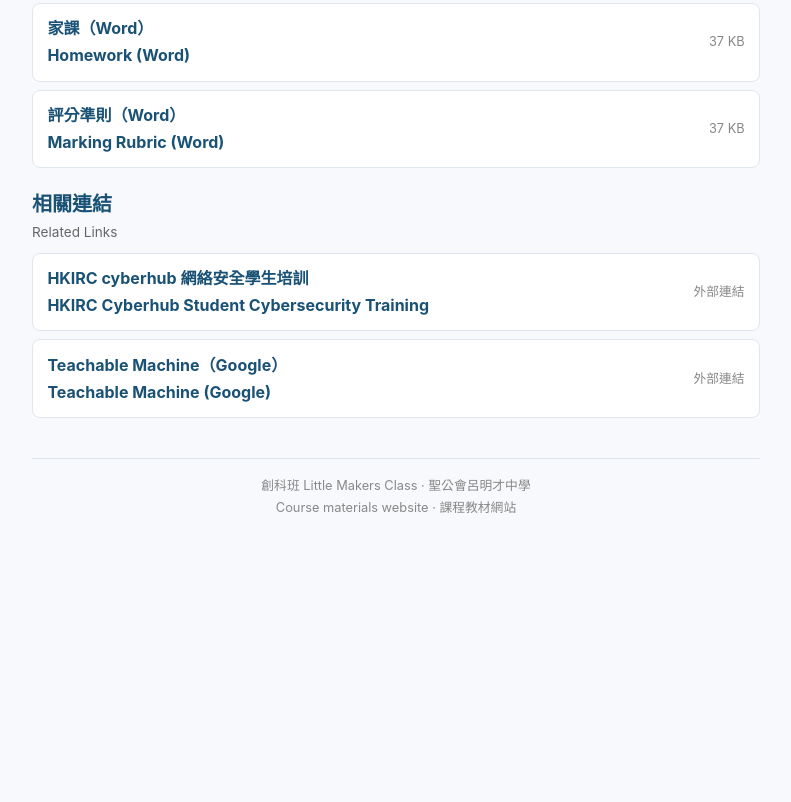
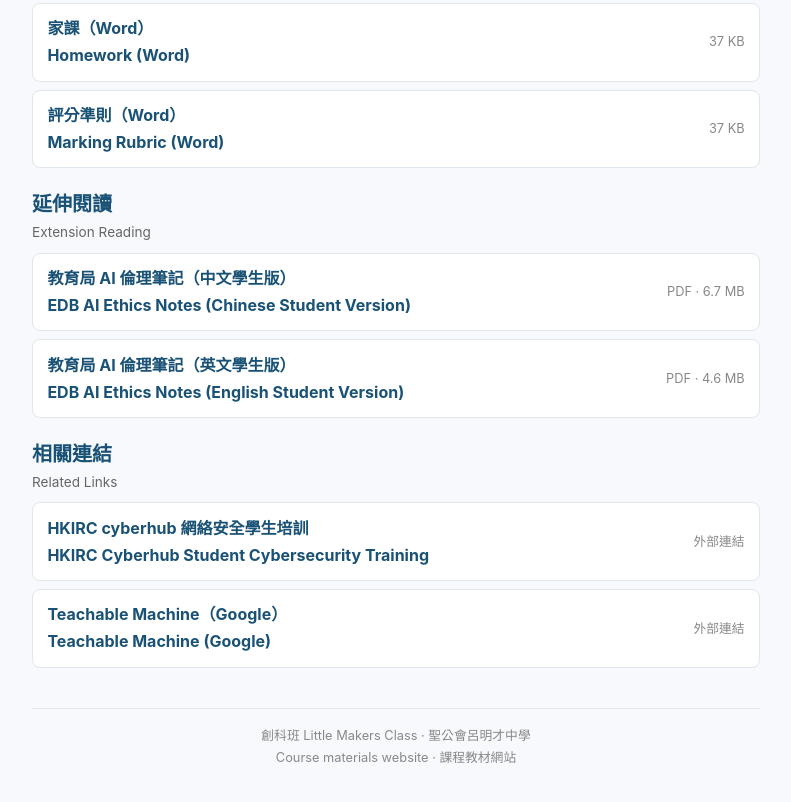
Before and after one commit to wylo-jpg/little-makers-classes, a plain HTML site: page lesson-s2-18.html in a window 1280 px wide. Shown: the part 765-1567 px from the top of the page, without its empty margins (244-1035 px from the left). Before the commit the page ends 1332 px from the top, so only its background shows below. Drawn offline with Linux system fonts and the light colour scheme.

Commit message:
Add files via upload

```diff
--- a/lesson-s2-18.html
+++ b/lesson-s2-18.html
@@ -18,7 +18,7 @@
 <div class="meta">單元 4：AI 進階與倫理深化 · Unit 4: Advanced AI &amp; Ethics</div><a class="sim-btn" href="sim-s2-l18.html">🎮 互動模擬 <span class="en">Interactive Simulation</span></a></div>
 <h2>教材下載 <span class="en">Download Materials</span></h2>
 <div class="file"><a href="S2/s2-l18-student-notes.docx" download>學生筆記（Word）<br><span class="en">Student Notes (Word)</span></a><span class="size">42 KB</span></div><div class="file"><a href="S2/s2-l18-student-notes.pptx" download>學生筆記（簡報）<br><span class="en">Student Notes (Slides)</span></a><span class="size">43 KB</span></div><div class="file"><a href="S2/s2-l18-teacher-notes.docx" download>教師筆記（Word）<br><span class="en">Teacher Notes (Word)</span></a><span class="size">41 KB</span></div><div class="file"><a href="S2/s2-l18-homework.docx" download>家課（Word）<br><span class="en">Homework (Word)</span></a><span class="size">37 KB</span></div><div class="file"><a href="S2/s2-l18-rubric.docx" download>評分準則（Word）<br><span class="en">Marking Rubric (Word)</span></a><span class="size">37 KB</span></div>
-<h2>相關連結 <span class="en">Related Links</span></h2><div class="file"><a class="ext" href="https://cyberhub.hk/tc/student-training" target="_blank" rel="noopener">HKIRC cyberhub 網絡安全學生培訓<br><span class="en">HKIRC Cyberhub Student Cybersecurity Training</span></a><span class="size">外部連結</span></div><div class="file"><a class="ext" href="https://teachablemachine.withgoogle.com/" target="_blank" rel="noopener">Teachable Machine（Google）<br><span class="en">Teachable Machine (Google)</span></a><span class="size">外部連結</span></div>
+<h2>延伸閱讀 <span class="en">Extension Reading</span></h2><div class="file"><a href="S2/人工智能倫理未來工作社會影響第一課至第六課中文學生版.pdf" download>教育局 AI 倫理筆記（中文學生版）<br><span class="en">EDB AI Ethics Notes (Chinese Student Version)</span></a><span class="size">PDF · 6.7 MB</span></div><div class="file"><a href="S2/人工智能倫理未來工作社會影響第一課至第六課英文學生版.pdf" download>教育局 AI 倫理筆記（英文學生版）<br><span class="en">EDB AI Ethics Notes (English Student Version)</span></a><span class="size">PDF · 4.6 MB</span></div><h2>相關連結 <span class="en">Related Links</span></h2><div class="file"><a class="ext" href="https://cyberhub.hk/tc/student-training" target="_blank" rel="noopener">HKIRC cyberhub 網絡安全學生培訓<br><span class="en">HKIRC Cyberhub Student Cybersecurity Training</span></a><span class="size">外部連結</span></div><div class="file"><a class="ext" href="https://teachablemachine.withgoogle.com/" target="_blank" rel="noopener">Teachable Machine（Google）<br><span class="en">Teachable Machine (Google)</span></a><span class="size">外部連結</span></div>
 <footer>創科班 Little Makers Class · 聖公會呂明才中學<br><span class="en">Course materials website · 課程教材網站</span></footer>
 </div>
 </body>
```
Also changed, not shown: lesson-s2-19.html (+1 -1 lines).
